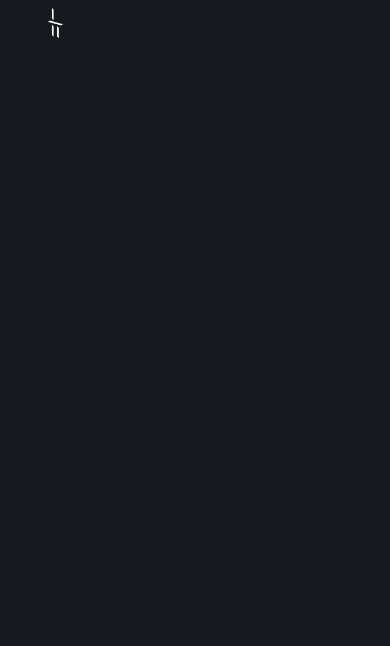
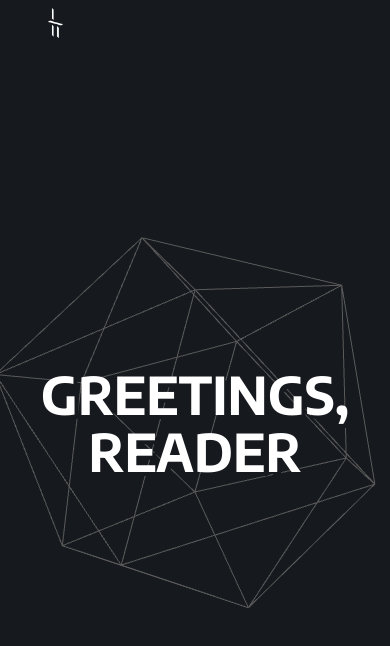
Before and after one commit to nejmanja/personal-site-front, a Next.js app: page / in a window 390 px wide. Shown: the top 646 px of the page. Built offline with nearby package versions, Linux system fonts and the light colour scheme; a web font is replaced by a local one.

Commit message:
Restored greet, now uses @react-three/fiber package

```diff
--- /dev/null
+++ b/components/Greet.jsx
@@ -0,0 +1,46 @@
+import { Canvas, useFrame } from "@react-three/fiber";
+import { useRef } from "react";
+
+import styles from "./Greet.module.css";
+import utilStyles from "../styles/utils.module.css";
+
+function Box() {
+    const ref = useRef();
+
+    useFrame((state, delta) => (ref.current.rotation.x += 0.01));
+
+    return (
+        <mesh ref={ref} rotation={[45, 45, 0]}>
+            <icosahedronGeometry attach="geometry" args={[1.75, 0]} />
+            <meshLambertMaterial
+                wireframe
+                attach="material"
+                color="lightgrey"
+            />
+        </mesh>
+    );
+}
+
+function Scene() {
+    return (
+        <Canvas className={styles.canvas} style={{ height: "100vh" }}>
+            <ambientLight intensity={0.5} />
+            <Box />
+        </Canvas>
+    );
+}
+
+export default function Greet() {
+    return (
+        <div
+            className={`${utilStyles.flex} ${utilStyles.fullscreenPanel} ${styles.greet}`}
+        >
+            <h1
+                className={`${styles.mainTitle} ${utilStyles.fs800} ${utilStyles.bold} ${utilStyles.uppercase}`}
+            >
+                Greetings, reader
+            </h1>
+            <Scene />
+        </div>
+    );
+}
--- /dev/null
+++ b/components/Greet.module.css
@@ -0,0 +1,28 @@
+.greet {
+    flex-direction: column;
+    justify-content: center;
+    align-items: center;
+    position: relative;
+}
+
+.mainTitle{
+    position: absolute;
+    z-index: 1;
+    text-shadow: var(--shadow-dark);
+
+}
+
+.canvas::after{
+    content: '';
+    width: 100%;
+    height: 100%;
+    position: absolute;
+    top: 0;
+    left: 0;
+}
+
+@media (max-width: 45em){
+    .mainTitle{
+        text-align: center;
+    }
+}
--- a/components/MainNav.jsx
+++ b/components/MainNav.jsx
@@ -15,6 +15,10 @@ const navLinks = [
 export default function MainNav() {
     const router = useRouter();
 
+    // makes the code below at least slightly more readable
+    const navButtonStyle = `${styles.navButton} ${utilStyles.textWhite} ${utilStyles.ffSansCond} ${utilStyles.uppercase} ${utilStyles.fs300}`;
+    const contactButtonStyle = `${styles.contactButton} ${utilStyles.textLight} ${utilStyles.ffSansCond} ${utilStyles.letterSpacing3} ${utilStyles.uppercase} ${utilStyles.fs300}`;
+
     return (
         <nav className={styles.mainNav}>
             <div className={utilStyles.flex}>
@@ -26,11 +30,9 @@ export default function MainNav() {
                 {navLinks.map((linkStruct) => (
                     <Link key={linkStruct.path} href={linkStruct.path}>
                         <a
-                            className={`${styles.navButton} ${
+                            className={`${
                                 linkStruct.accent
-                            } ${utilStyles.textWhite} ${
-                                utilStyles.ffSansCond
-                            } ${utilStyles.uppercase} ${utilStyles.fs300} ${
+                            } ${navButtonStyle} ${
                                 router.pathname === linkStruct.path &&
                                 styles.active
                             }`}
@@ -43,11 +45,7 @@ export default function MainNav() {
 
             <Link href="/contact">
                 <a
-                    className={`${styles.contactButton} ${
-                        utilStyles.textLight
-                    } ${utilStyles.ffSansCond} ${utilStyles.letterSpacing3} ${
-                        utilStyles.uppercase
-                    } ${utilStyles.fs300} ${
+                    className={`${contactButtonStyle} ${
                         router.pathname === "/contact" && styles.active
                     }`}
                 >
--- a/package.json
+++ b/package.json
@@ -9,11 +9,11 @@
     "lint": "next lint"
   },
   "dependencies": {
+    "@react-three/fiber": "^8.8.9",
     "classnames": "^2.3.2",
     "next": "12.3.1",
     "react": "18.2.0",
-    "react-dom": "18.2.0",
-    "react-three-fiber": "^6.0.13"
+    "react-dom": "18.2.0"
   },
   "devDependencies": {
     "eslint": "8.25.0",
--- a/pages/index.jsx
+++ b/pages/index.jsx
@@ -1,7 +1,9 @@
+import Greet from "../components/Greet";
+
 export default function Homepage() {
     return (
-        <div className="">
-            hello
+        <div>
+            <Greet />
         </div>
     );
 }
```
Also changed, not shown: 1 other file (tests, documents, lock files or other folders).
